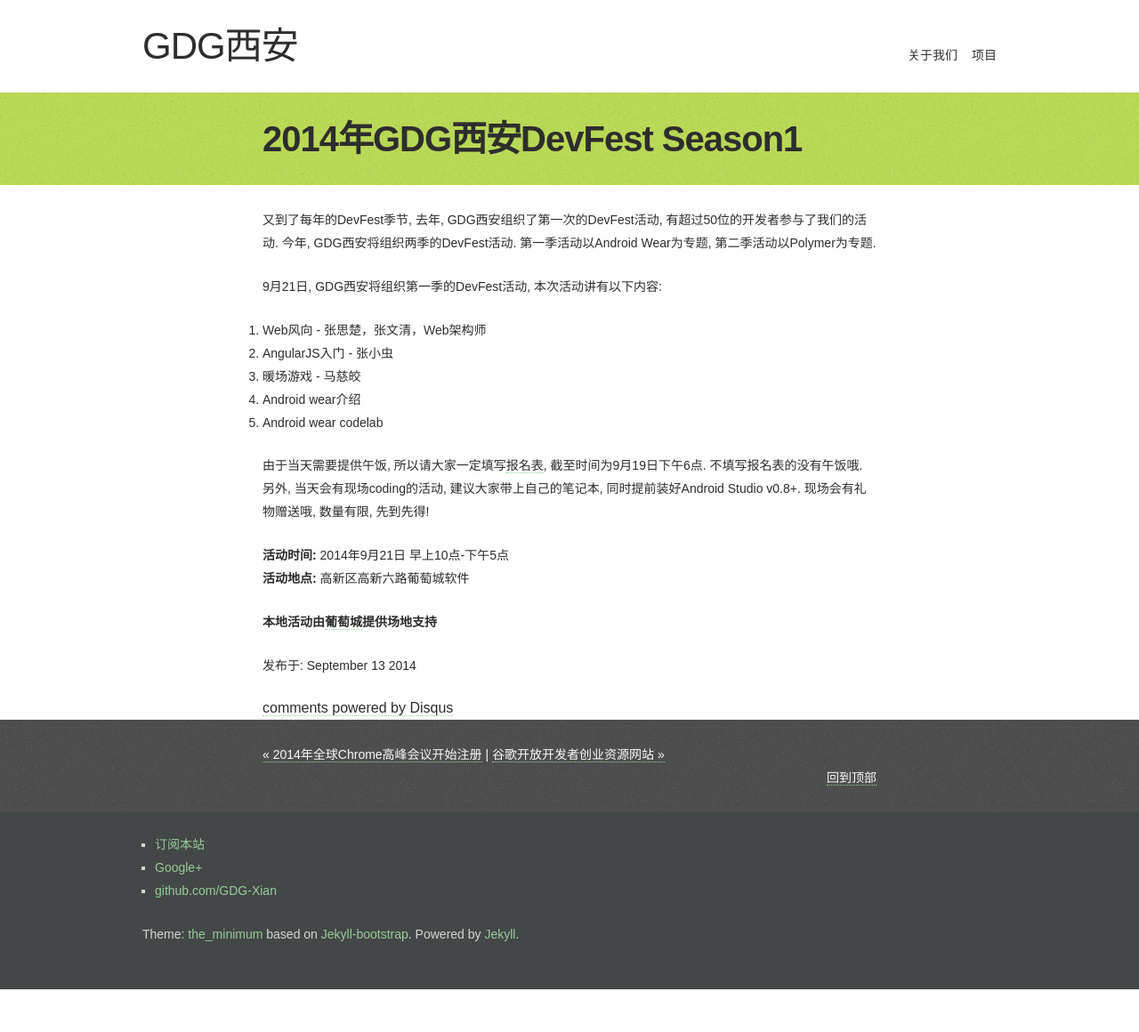
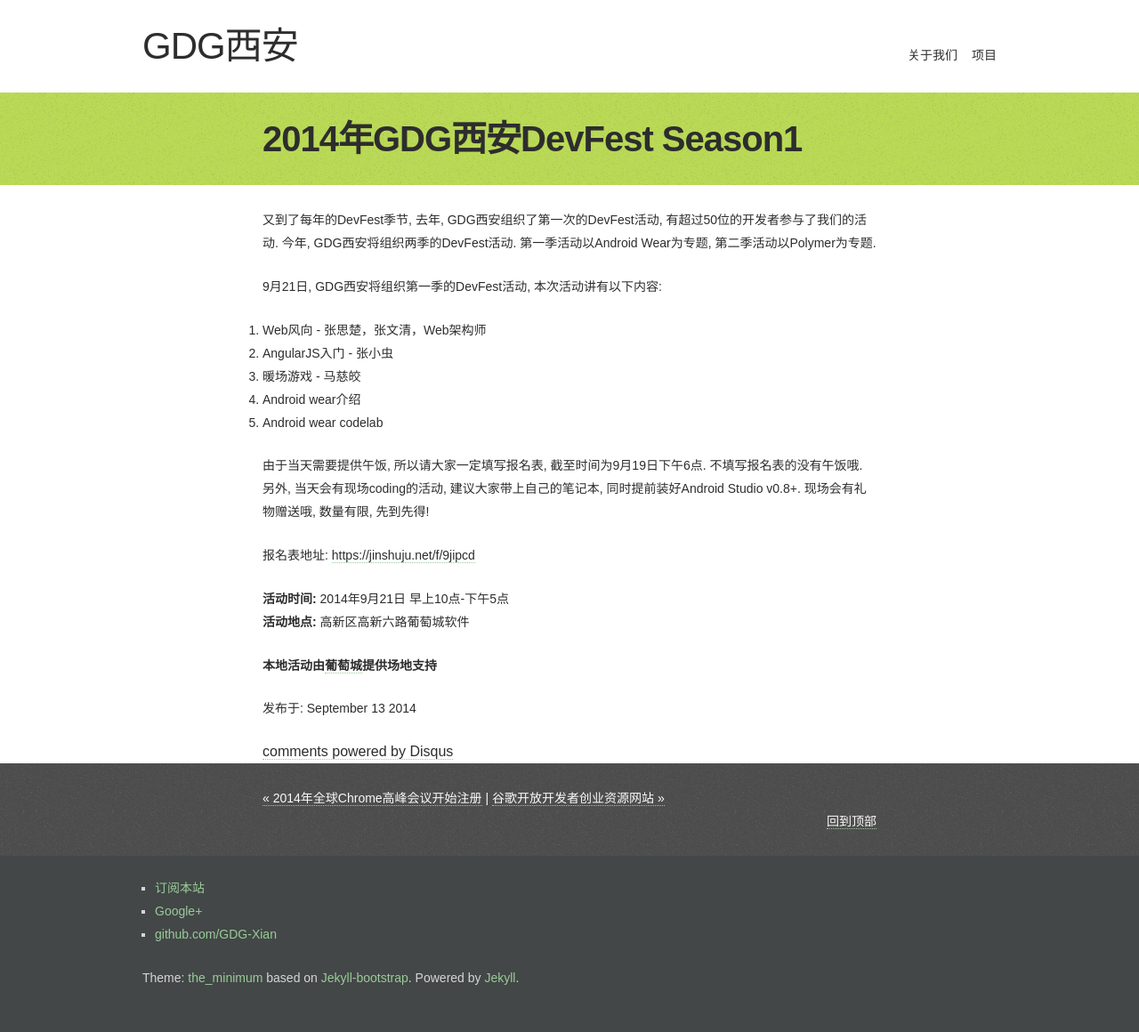
Before and after one commit to yitong-ovo/GDG-Xian.github.io, a Jekyll site: the page built from _posts/2014-09-13-2014-devfest-season1.md, in a window 1280 px wide. Shown: the whole page at 89% size. Built offline with Jekyll 4.4.1, drawn with Linux system fonts in a browser that asks for light colours; comment, search, counter and statistics services are not loaded; before the commit the page ends 1112 px from its top, so only the background shows below that; some of the changed lines change nothing that is shown.

Commit message:
update devfest 1

```diff
--- a/_posts/2014-09-13-2014-devfest-season1.md
+++ b/_posts/2014-09-13-2014-devfest-season1.md
@@ -12,7 +12,9 @@
 4. Android wear介绍
 5. Android wear codelab
 
-由于当天需要提供午饭, 所以请大家一定填写[报名表](https://jinshuju.net/f/9jipcd), 截至时间为9月19日下午6点. 不填写报名表的没有午饭哦. 另外, 当天会有现场coding的活动, 建议大家带上自己的笔记本, 同时提前装好Android Studio v0.8+. 现场会有礼物赠送哦, 数量有限, 先到先得!
+由于当天需要提供午饭, 所以请大家一定填写报名表, 截至时间为9月19日下午6点. 不填写报名表的没有午饭哦. 另外, 当天会有现场coding的活动, 建议大家带上自己的笔记本, 同时提前装好Android Studio v0.8+. 现场会有礼物赠送哦, 数量有限, 先到先得!
+
+报名表地址: [https://jinshuju.net/f/9jipcd](https://jinshuju.net/f/9jipcd)
 
 **活动时间:** 2014年9月21日 早上10点-下午5点
 **活动地点:** 高新区高新六路葡萄城软件
```
